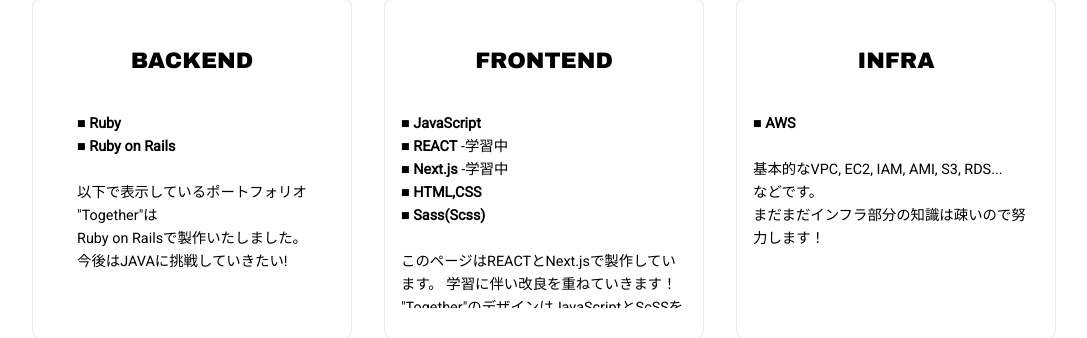
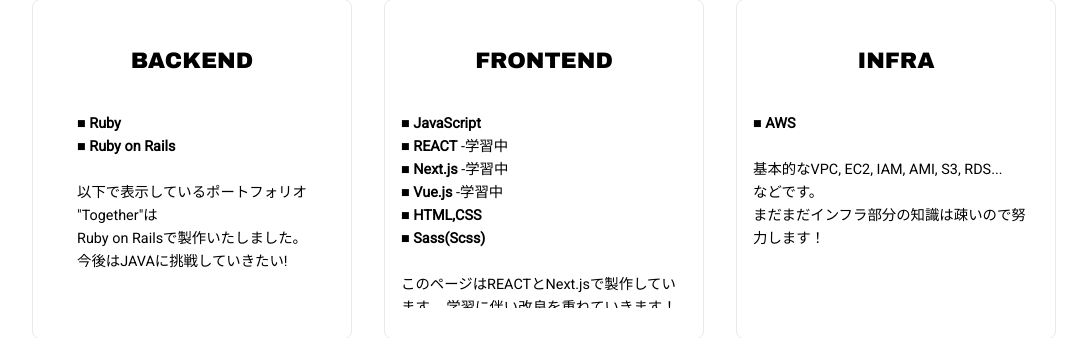
Before and after one commit to AiriNarita/airi-introduction, a Next.js app: page / in a window 1280 px wide. Shown: the part 1492-1830 px from the top of the page, without its empty margins (96-1183 px from the left). Built offline with nearby package versions, Linux system fonts and the light colour scheme.

Commit message:
fix:index.tsx

```diff
--- a/src/pages/index.tsx
+++ b/src/pages/index.tsx
@@ -226,6 +226,8 @@
                 <br />
                 <strong>■ Next.js</strong> -学習中
                 <br />
+                <strong>■ Vue.js</strong> -学習中
+                <br />
                 <strong>■ HTML,CSS</strong>
                 <br />
                 <strong>■ Sass(Scss)</strong>
```
